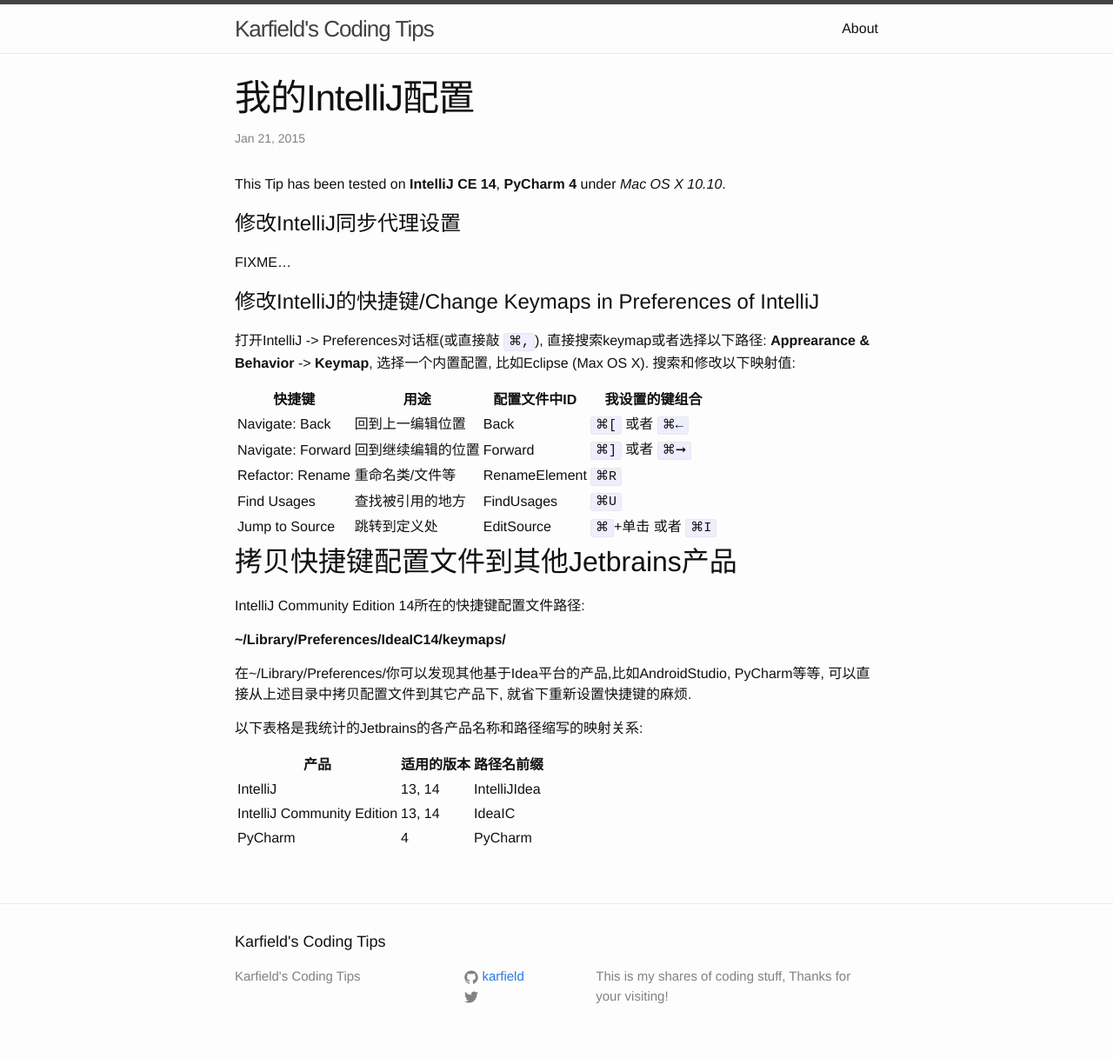
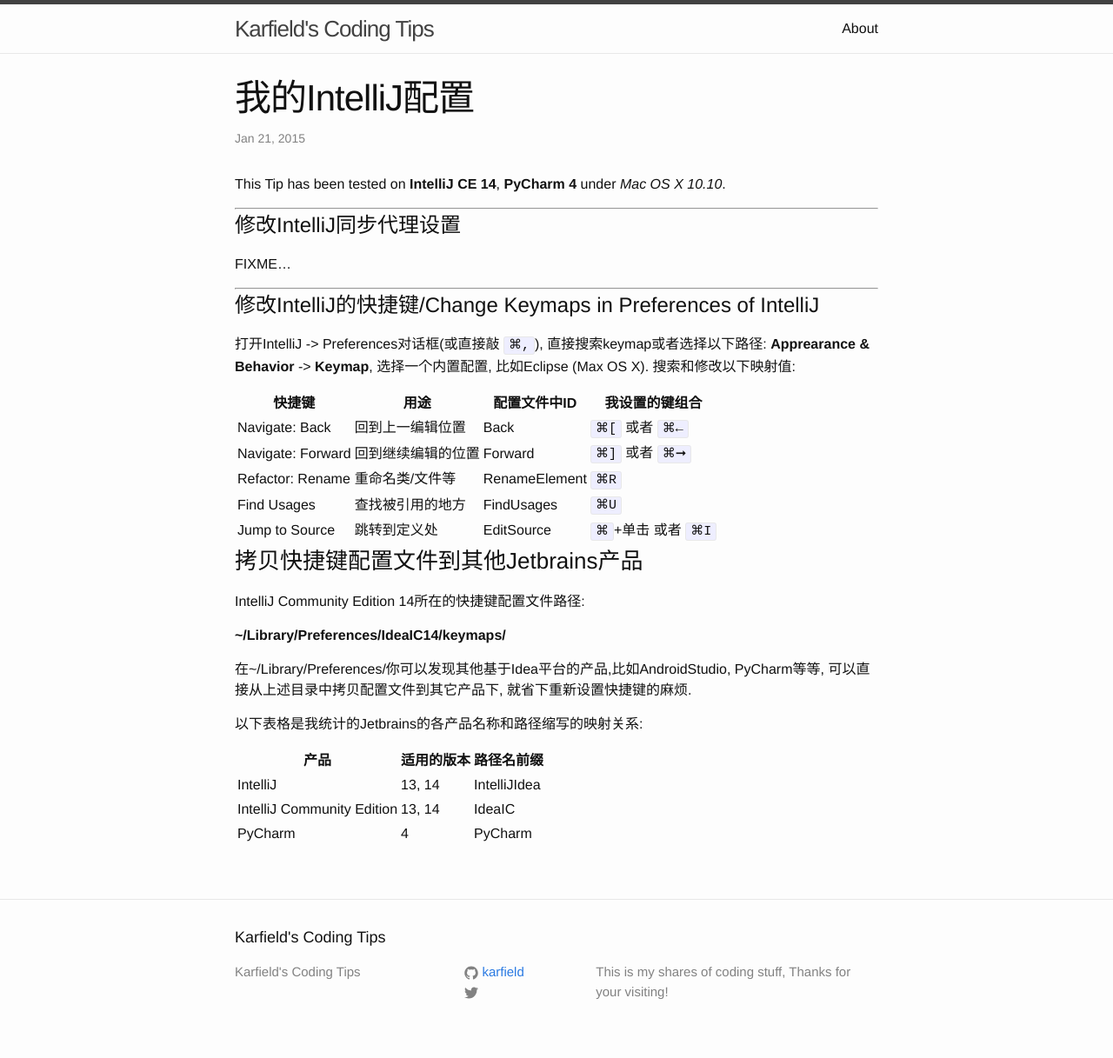
Before and after one commit to karfield/karfield.github.io, a Jekyll site: the page built from _posts/2015-01-21-my-intellij-config.md, in a window 1280 px wide. Shown: the whole page at 87% size. Built offline with Jekyll 4.4.1, drawn with Linux system fonts in a browser that asks for light colours.

```diff
--- a/_posts/2015-01-21-my-intellij-config.md
+++ b/_posts/2015-01-21-my-intellij-config.md
@@ -23,7 +27,7 @@ Refactor: Rename | 重命名类/文件等 | RenameElement | `⌘R`
 Find Usages | 查找被引用的地方 | FindUsages | `⌘U`
 Jump to Source | 跳转到定义处 | EditSource | `⌘`+单击 或者 `⌘I`
 
-## 拷贝快捷键配置文件到其他Jetbrains产品
+### 拷贝快捷键配置文件到其他Jetbrains产品
 
 IntelliJ Community Edition 14所在的快捷键配置文件路径:
 
```
Also changed, not shown: other parts of _posts/2015-01-21-my-intellij-config.md (+5 -1 lines).
